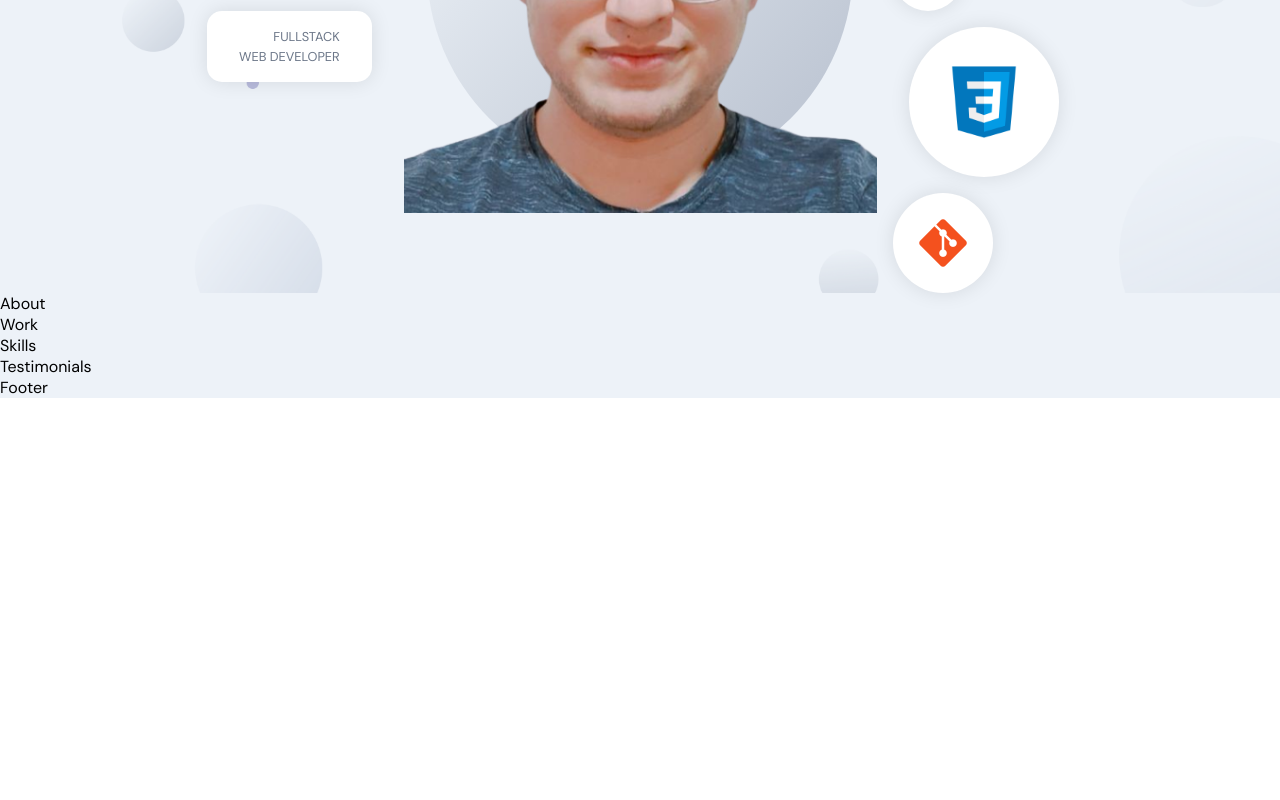
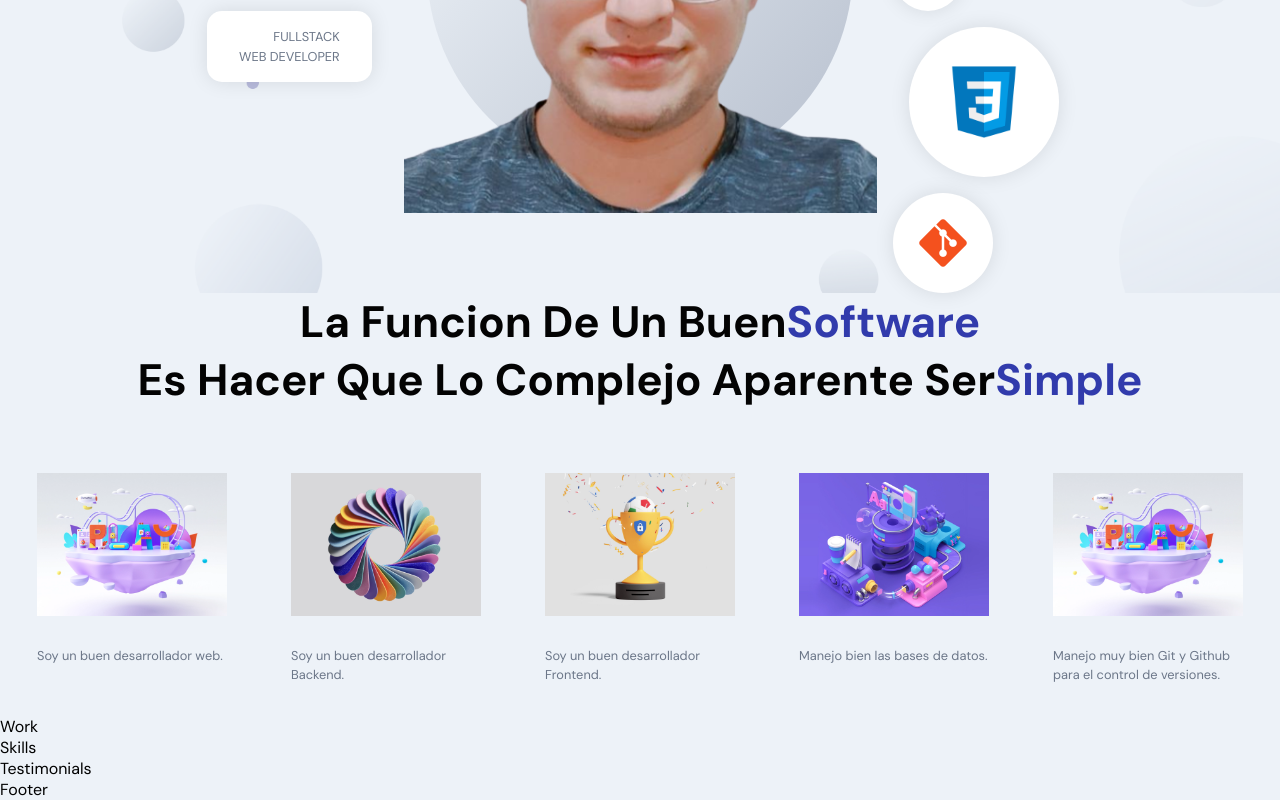
Before and after one commit to LuisJulian17/MyPortfolio, a React (Create React App) app in the folder frontend_react/: page / in a window 1280 px wide. Shown: the part 437-1237 px from the top of the page. Before the commit the page ends 835 px from the top, so only its background shows below. Built offline with nearby package versions, Linux system fonts and the light colour scheme.

Commit message:
Seccion about

```diff
--- a/frontend_react/src/container/About/About.jsx
+++ b/frontend_react/src/container/About/About.jsx
@@ -1,11 +1,43 @@
-import React from 'react'
+import React, { useState, useEffect } from 'react';
+import { motion } from 'framer-motion';
 
+import { images } from '../../constants'
+
+const abouts = [
+  { tittle: 'Desarrollador web', description: 'Soy un buen desarrollador web.', imgUrl: images.about01 },
+  { tittle: 'Desarrollador Backend', description: 'Soy un buen desarrollador Backend.', imgUrl: images.about02 },
+  { tittle: 'Desarrollador Frontend', description: 'Soy un buen desarrollador Frontend.', imgUrl: images.about03 },
+  { tittle: 'Bases de datos', description: 'Manejo bien las bases de datos.', imgUrl: images.about04 },
+  { tittle: 'Git y Github', description: 'Manejo muy bien Git y Github para el control de versiones.', imgUrl: images.about01 }
+]
 import './About.scss';
 const About = () => {
   return (
-    <div>
-      About
-    </div>
+    <>
+      <h2 className='head-text'>
+        La funcion de un buen
+        <span>Software</span>
+        <br />
+        es hacer que lo complejo aparente ser
+        <span>Simple</span>
+      </h2>
+
+      <div className='app__profiles'>
+        {abouts.map((about, index) => (
+          <motion.div
+            whileInView={{ opacity: 1 }}
+            whileHover={{ scale: 1.1 }}
+            transition={{ duration: 0.5, type: 'tween' }}
+            className="app__profile-item"
+            key={about.title + index}
+          >
+            <img src={about.imgUrl} alt={about.tittle} />
+            <h2 className='bold-text' style={{ marginTop: 20 }}>{about.title}</h2>
+            <p className='p-text' style={{ marginTop: 10 }}>{about.description}</p>
+          </motion.div>
+        ))}
+      </div>
+    </>
   )
 }
 
--- a/frontend_react/src/container/About/About.scss
+++ b/frontend_react/src/container/About/About.scss
@@ -0,0 +1,26 @@
+.app__about{
+    flex: 1;
+    width: 100%;
+    flex-direction: column;
+}
+
+.app__profiles{
+    display: flex;
+    justify-content: center;
+    align-items: flex-start;
+    flex-wrap: wrap;
+    margin-top: 2rem;
+}
+
+.app__profile-item{
+    width: 190px;
+    display: flex;
+    justify-content: flex-start;
+    align-items: flex-start;
+    flex-direction: column;
+    margin: 2rem;
+
+    img{
+        width: 100%;
+    }
+}
```
Also changed, not shown: frontend_react/.eslintrc.json.
